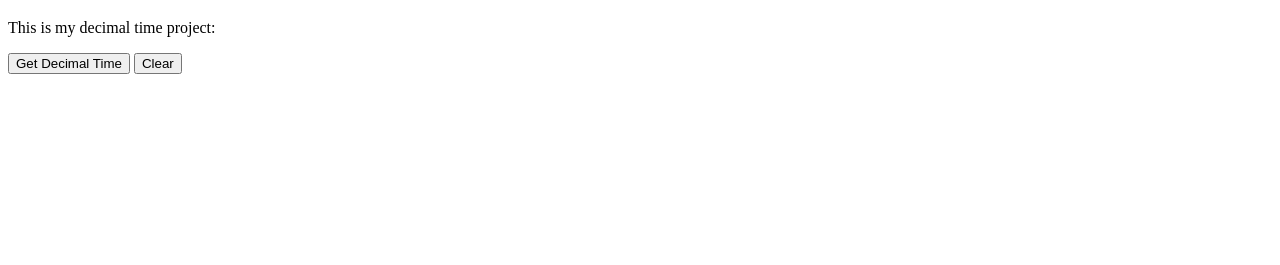
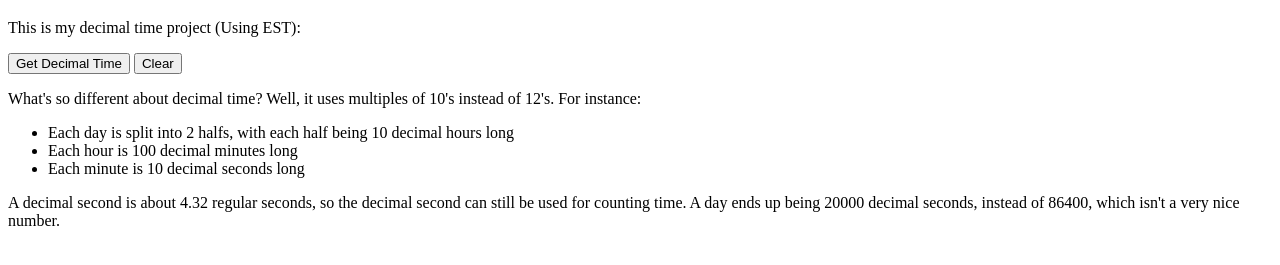
Before and after one commit to greenbear26/greenbear26.github.io, a plain HTML site: page index.html in a window 1280 px wide. Shown: the part 193-458 px from the top of the page. Drawn offline with Linux system fonts and the light colour scheme.

Commit message:
Added decimal time description

```diff
--- a/index.html
+++ b/index.html
@@ -22,8 +22,16 @@
     <p> This is our <a href="https://www.techtigers.team" target="_blank"> Team Website </a> </p>
 
     <h1>Decimal Time</h1>
-    <p>This is my decimal time project:</p>
+    <p>This is my decimal time project (Using EST):</p>
     <button onclick="fetchDecimalTime()">Get Decimal Time</button>
     <button onclick="clearDecimalTime()">Clear</button>
     <div id="decimalTime"></div>
+    <p> What's so different about decimal time? Well, it uses multiples of 10's instead of 12's. For instance: </p>
+    <ul>
+        <li> Each day is split into 2 halfs, with each half being 10 decimal hours long </li>
+        <li> Each hour is 100 decimal minutes long </li>
+        <li> Each minute is 10 decimal seconds long </li>
+    </ul>
+    <p> A decimal second is about 4.32 regular seconds, so the decimal second can still be used for counting time. A day ends up being 20000 decimal seconds, instead of 86400,
+        which isn't a very nice number. </p>
 </body>
```
